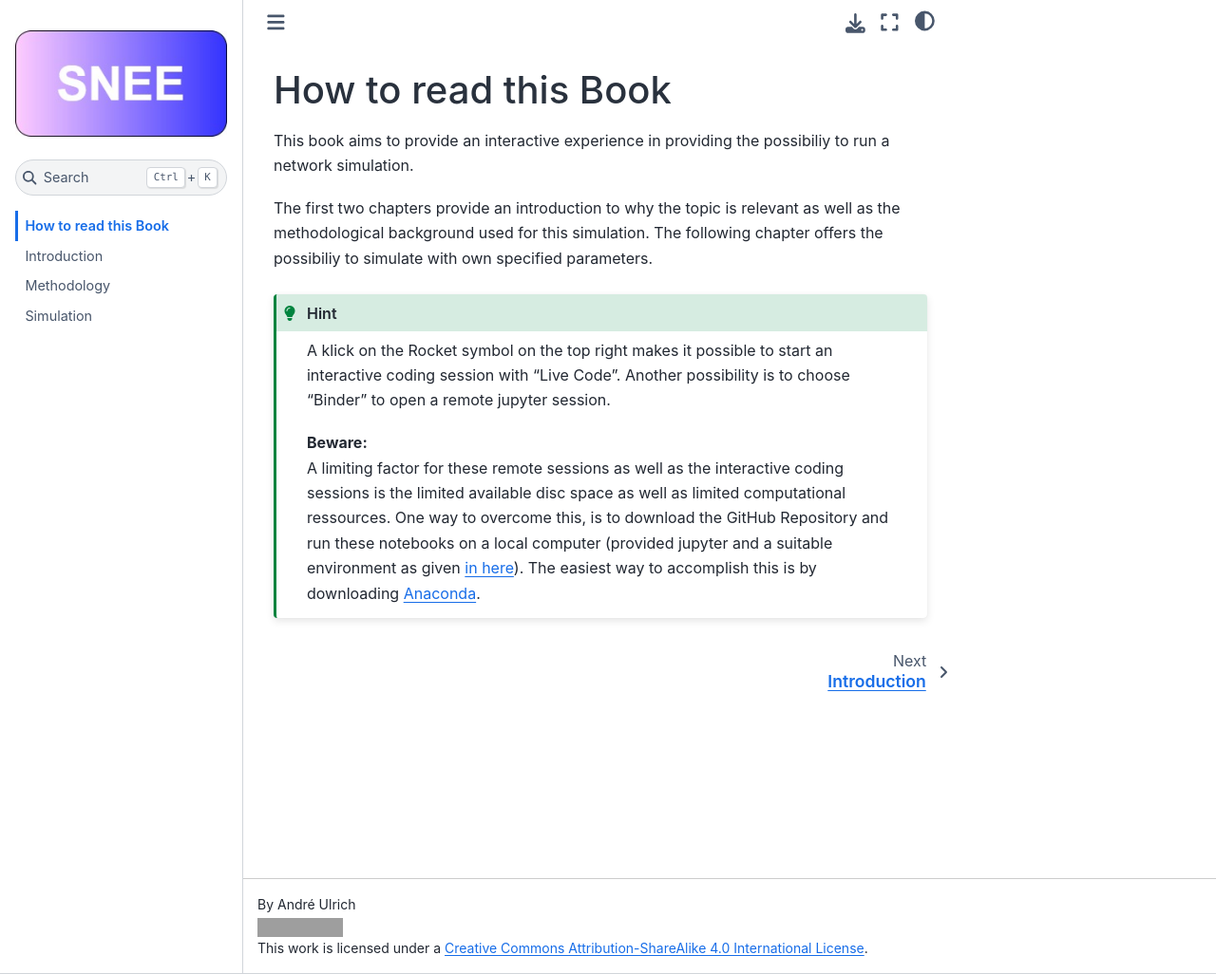
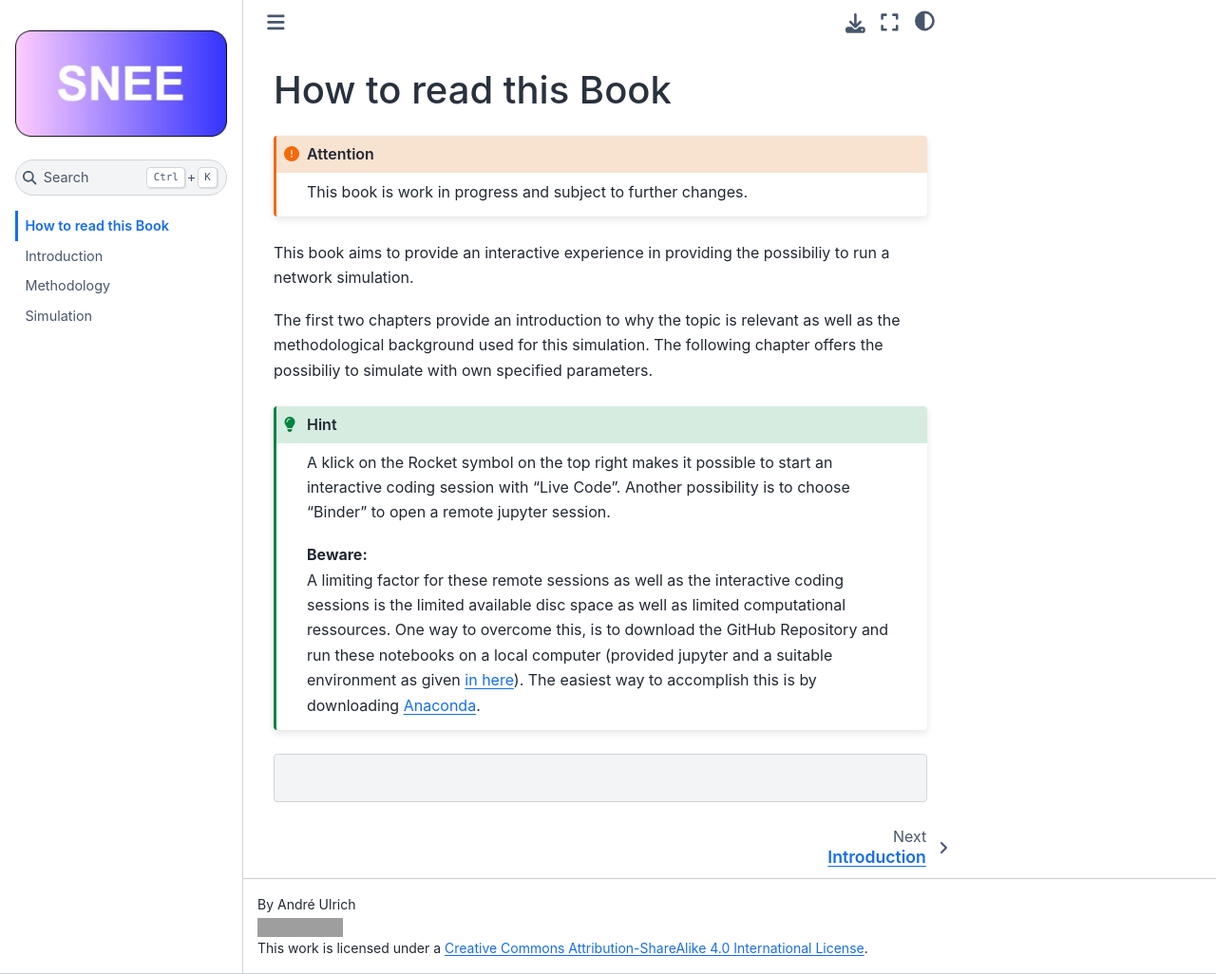
Before and after one commit to AndreGismo/SNEE-Projekt, a Jupyter Book: the page built from index.md, in a window 1280 px wide and 1026 px high. Shown: the whole window at 95% size. Built offline with Jupyter Book 1.0.4 settings and Sphinx 7.4.7 and the Sphinx Book theme 1.1.4, drawn with Linux system fonts in a browser that asks for light colours; grey boxes are pictures that could not be loaded.

Commit message:
Hinweis wip in index

`````diff
--- a/index.md
+++ b/index.md
@@ -1,5 +1,10 @@
 # How to read this Book
 
+
+```{admonition} Attention
+:class: attention
+This book is work in progress and subject to further changes.
+```
 
 This book aims to provide an interactive experience in providing the possibiliy to run a network simulation.
 
@@ -13,3 +18,9 @@ Another possibility is to choose "Binder" to open a remote jupyter session.
 __Beware:__<br>
 A limiting factor for these remote sessions as well as the interactive coding sessions is the limited available disc space as well as limited computational ressources. One way to overcome this, is to download the GitHub Repository and run these notebooks on a local computer (provided jupyter and a suitable environment as given [in here](https://github.com/AndreGismo/SNEE-Projekt/blob/master/.binder/environment.yml)). The easiest way to accomplish this is by downloading [Anaconda](https://www.anaconda.com/products/individual).
 ````
+
+
+
+```python
+
+```
`````
